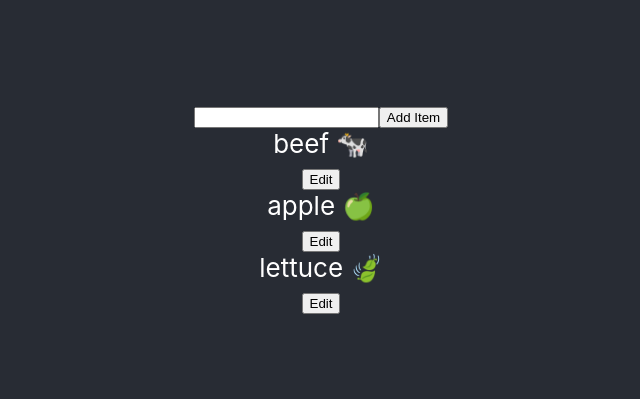
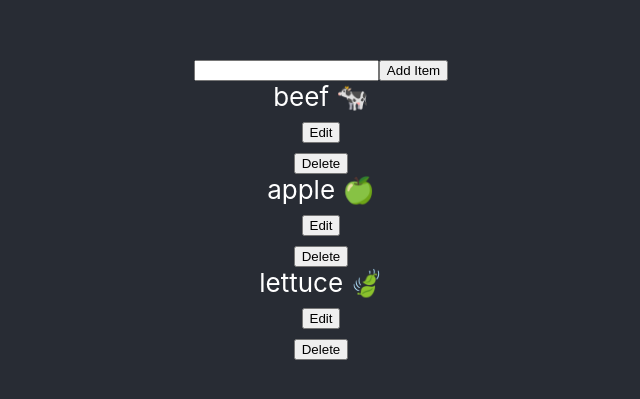
Before and after one commit to james-demiraiakian/10-adv-react-shoppinglist, a React (Create React App) app: page / in a window 1280 px wide. Shown: the part 195-594 px from the top of the page, without its empty margins (319-959 px from the left). Built offline with nearby package versions, Linux system fonts and the light colour scheme.

Commit message:
delete function working

```diff
--- a/src/components/Item.jsx
+++ b/src/components/Item.jsx
@@ -31,6 +31,9 @@ export default function Item({ item, onEdit, onDelete }) {
     <div>
       <span>{item.text}</span>
       {content}
+      <button type="button" onClick={() => onDelete(item.id)}>
+        Delete
+      </button>
     </div>
   );
 }
--- a/src/views/Shop.jsx
+++ b/src/views/Shop.jsx
@@ -22,7 +22,7 @@ function itemReducer(items, action) {
       });
     }
     case 'delete':
-      return items.filter((item) => item.id !== action.item);
+      return items.filter((item) => item.id !== action.id);
     default:
       throw new Error(
         'There is an error that is causing the switch to hit the Default Case. Please debug'
@@ -34,7 +34,7 @@ export default function Shop() {
   const [items, dispatch] = useReducer(itemReducer, initialItems);
 
   const handleAdd = (text) => {
-    dispatch({ type: 'add', id: items.length + 1, text });
+    dispatch({ type: 'add', id: items.length, text });
   };
 
   const handleEdit = (entry) => {
@@ -42,7 +42,7 @@ export default function Shop() {
   };
 
   const handleDelete = (entryId) => {
-    dispatch({ type: 'delete', entryId });
+    dispatch({ type: 'delete', id: entryId });
   };
 
   return (
```
